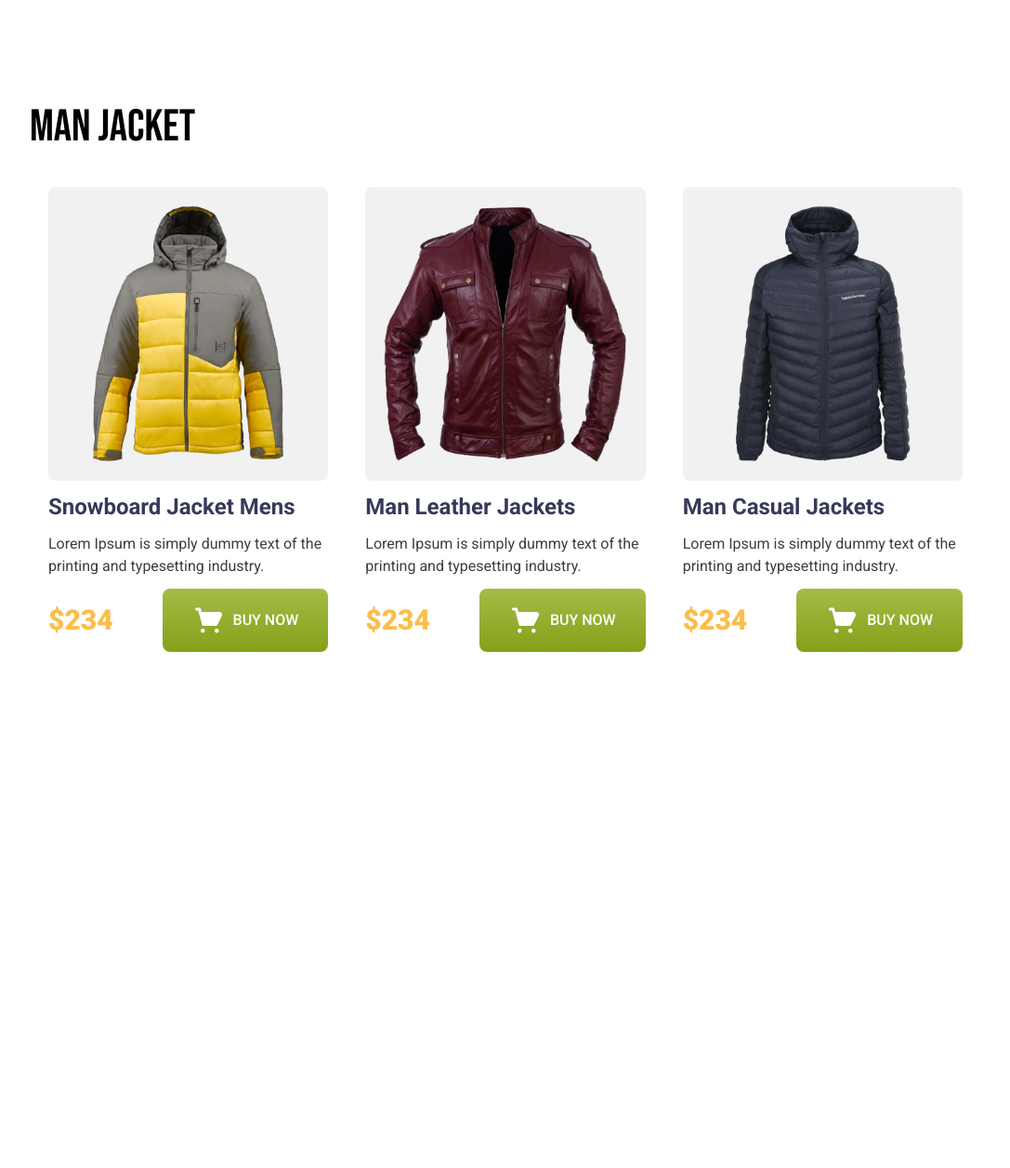
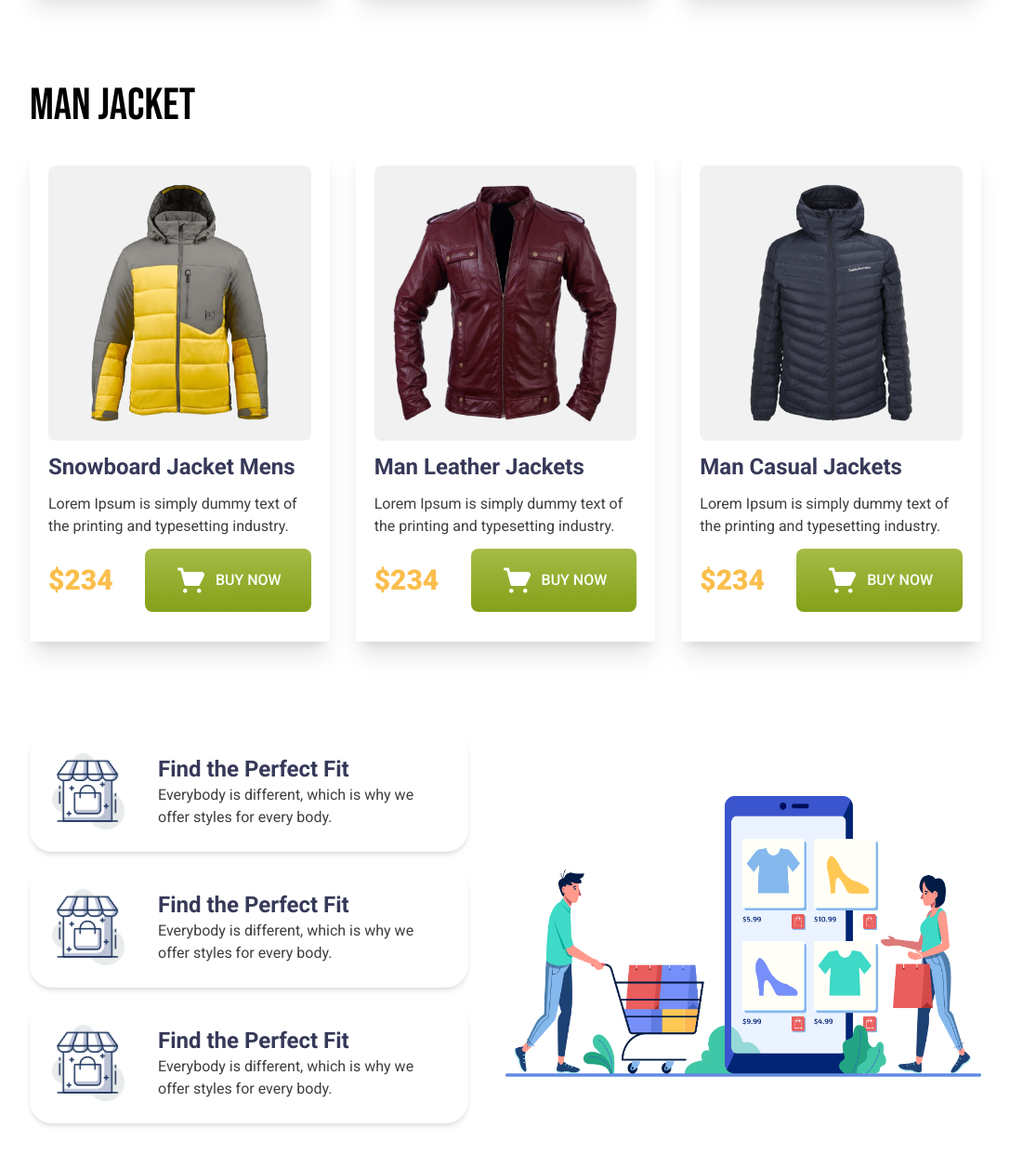
Before and after one commit to nawfs254/penguin-fashion-tailwindcss, a plain HTML site: page index.html in a window 1280 px wide. Shown: the part 1321-2577 px from the top of the page at 93% size, without its empty margins (96-1183 px from the left). Before the commit the page ends 2102 px from the top, so only its background shows below. Drawn offline with nearby package versions, Linux system fonts and the light colour scheme.

Commit message:
completed the site

```diff
--- a/index.html
+++ b/index.html
@@ -54,11 +54,14 @@
         </div>
     </header>
     <main class="">
+
+        <!-- Woman section -->
+
         <section class="w-4/5 mx-auto py-12 space-y-5">
             <h1 class="font-bebas uppercase text-5xl">Woman Jacket</h1>
 
-            <div class="grid grid-cols-1 md:grid-cols-2 lg:grid-cols-3 h-auto ">
-                <div class="p-5">
+            <div class="grid grid-cols-1 md:grid-cols-2 lg:grid-cols-3 h-auto gap-7">
+                <div class="p-5 shadow-xl">
                     <img src="./resources/images/jacket-1.png" alt="" class="bg-[#f1f1f1] p-5 rounded-lg">
 
                     <h3 class="text-2xl font-bold text-[#363958] py-3">Yellow Coat Jacket</h3>
@@ -74,7 +77,7 @@
                         </button>
                     </div>
                 </div>
-                <div class="p-5">
+                <div class="p-5 shadow-xl">
                     <img src="./resources/images/jacket-2.png" alt="" class="bg-[#f1f1f1] p-5 rounded-lg">
 
                     <h3 class="text-2xl font-bold text-[#363958] py-3">Ladies Jacket </h3>
@@ -90,7 +93,7 @@
                         </button>
                     </div>
                 </div>
-                <div class="p-5">
+                <div class="p-5 shadow-xl">
                     <img src="./resources/images/jacket-3.png" alt="" class="bg-[#f1f1f1] p-5 rounded-lg">
 
                     <h3 class="text-2xl font-bold text-[#363958] py-3">Woman Leather Jacket </h3>
@@ -114,8 +117,8 @@
         <section class="w-4/5 mx-auto py-12 space-y-5">
             <h1 class="font-bebas uppercase text-5xl">Man Jacket</h1>
 
-            <div class="grid grid-cols-1 md:grid-cols-2 lg:grid-cols-3 h-auto ">
-                <div class="p-5">
+            <div class="grid grid-cols-1 md:grid-cols-2 lg:grid-cols-3 h-auto gap-7">
+                <div class="p-5 shadow-xl">
                     <img src="./resources/images/jacket-4.png" alt="" class="bg-[#f1f1f1] p-5 rounded-lg">
 
                     <h3 class="text-2xl font-bold text-[#363958] py-3">Snowboard Jacket Mens</h3>
@@ -131,7 +134,7 @@
                         </button>
                     </div>
                 </div>
-                <div class="p-5">
+                <div class="p-5 shadow-xl">
                     <img src="./resources/images/jacket-5.png" alt="" class="bg-[#f1f1f1] p-5 rounded-lg">
 
                     <h3 class="text-2xl font-bold text-[#363958] py-3">Man Leather Jackets</h3>
@@ -147,7 +150,7 @@
                         </button>
                     </div>
                 </div>
-                <div class="p-5">
+                <div class="p-5 shadow-xl">
                     <img src="./resources/images/jacket-6.png" alt="" class="bg-[#f1f1f1] p-5 rounded-lg">
 
                     <h3 class="text-2xl font-bold text-[#363958] py-3">Man Casual Jackets</h3>
@@ -166,7 +169,36 @@
             </div>
         </section>
 
+        <!-- features section -->
 
+        <section class="flex flex-col items-center gap-10 w-4/5 mx-auto py-12 space-y-5 lg:flex-row">
+            <div class="space-y-4">
+                <div class="flex items-center gap-9 p-6 rounded-3xl shadow-md h-auto">
+                    <img src="./resources/icons/house.png" alt="" class="w-[78px]">
+                    <div>
+                        <h3 class="text-[#363958] text-2xl font-bold">Find the Perfect Fit</h3>
+                        <p class="leading-6 text-[#3E3E3E]">Everybody is different, which is why we offer styles for every body.</p>
+                    </div>
+                </div>
+
+                <div class="flex items-center gap-9 p-6 rounded-3xl shadow-md h-auto">
+                    <img src="./resources/icons/house.png" alt="" class="w-[78px]">
+                    <div>
+                        <h3 class="text-[#363958] text-2xl font-bold">Find the Perfect Fit</h3>
+                        <p class="leading-6 text-[#3E3E3E]">Everybody is different, which is why we offer styles for every body.</p>
+                    </div>
+                </div>
+
+                <div class="flex items-center gap-9 p-6 rounded-3xl shadow-md h-auto">
+                    <img src="./resources/icons/house.png" alt="" class="w-[78px]">
+                    <div>
+                        <h3 class="text-[#363958] text-2xl font-bold">Find the Perfect Fit</h3>
+                        <p class="leading-6 text-[#3E3E3E]">Everybody is different, which is why we offer styles for every body.</p>
+                    </div>
+                </div>
+            </div>
+            <img src="./resources/images/shopping.png" alt="" class="w-full lg:w-1/2">
+        </section>
 
     </main>
 </body>
```
